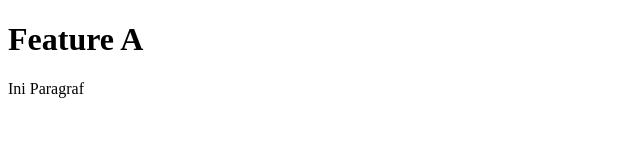
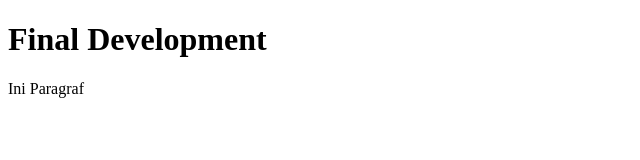
Before and after one commit to whauzan/Alterra-VCS-trial, a plain HTML site: page index.html in a window 1280 px wide. Shown: the whole page, without its empty margins (0-640 px from the left). Drawn offline with Linux system fonts and the light colour scheme.

Commit message:
Mengubah header

```diff
--- a/index.html
+++ b/index.html
@@ -7,7 +7,7 @@
     <title>Nyobain Git</title>
 </head>
 <body>
-    <h1>Feature A</h1>
+    <h1>Final Development</h1>
     <p>Ini Paragraf</p>
 </body>
 </html>
```
